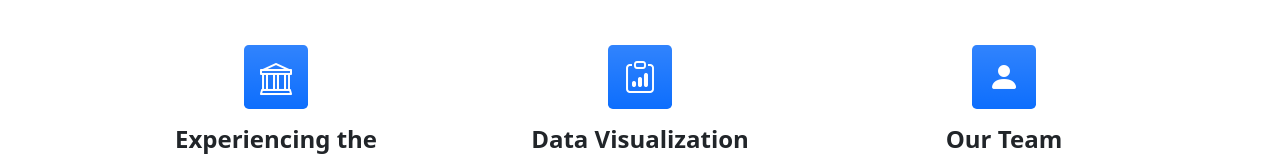
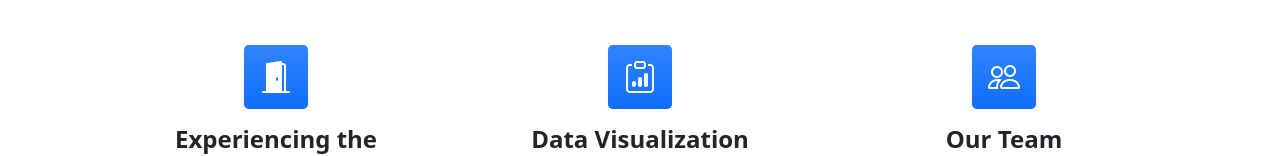
Before and after one commit to dura-mithraeum/dura-mithraeum.github.io, a website: page dist/index.html in a window 1280 px wide. Shown: the part 951-1107 px from the top of the page. Drawn offline with nearby package versions, Linux system fonts and the light colour scheme.

Commit message:
Update index.html

```diff
--- a/dist/index.html
+++ b/dist/index.html
@@ -85,7 +85,7 @@
                 <div class="container px-5 my-5" align="center">
                     <div class="row gx-5">
                         <div class="col-lg-4 mb-5 mb-lg-0">
-                            <div class="feature bg-primary bg-gradient text-white rounded-3 mb-3"><i class="bi bi-bank"></i></div>
+                            <div class="feature bg-primary bg-gradient text-white rounded-3 mb-3"><i class="bi bi-door-open-fill"></i></div>
                             <h2 class="h4 fw-bolder">Experiencing the Mithraeum</h2>
                             <p>Paragraph of text beneath the heading to explain the heading. We'll add onto it with another sentence and probably just keep going until we run out of words.</p>
                             <a class="text-decoration-none" href="experience.html">
@@ -103,7 +103,7 @@
                             </a>
                         </div>
                         <div class="col-lg-4">
-                            <div class="feature bg-primary bg-gradient text-white rounded-3 mb-3"><i class="bi bi-person-fill"></i></div>
+                            <div class="feature bg-primary bg-gradient text-white rounded-3 mb-3"><i class="bi bi-people"></i></div>
                             <h2 class="h4 fw-bolder">Our Team</h2>
                             <p>Paragraph of text beneath the heading to explain the heading. We'll add onto it with another sentence and probably just keep going until we run out of words.</p>
                             <a class="text-decoration-none" href="#team">
```
